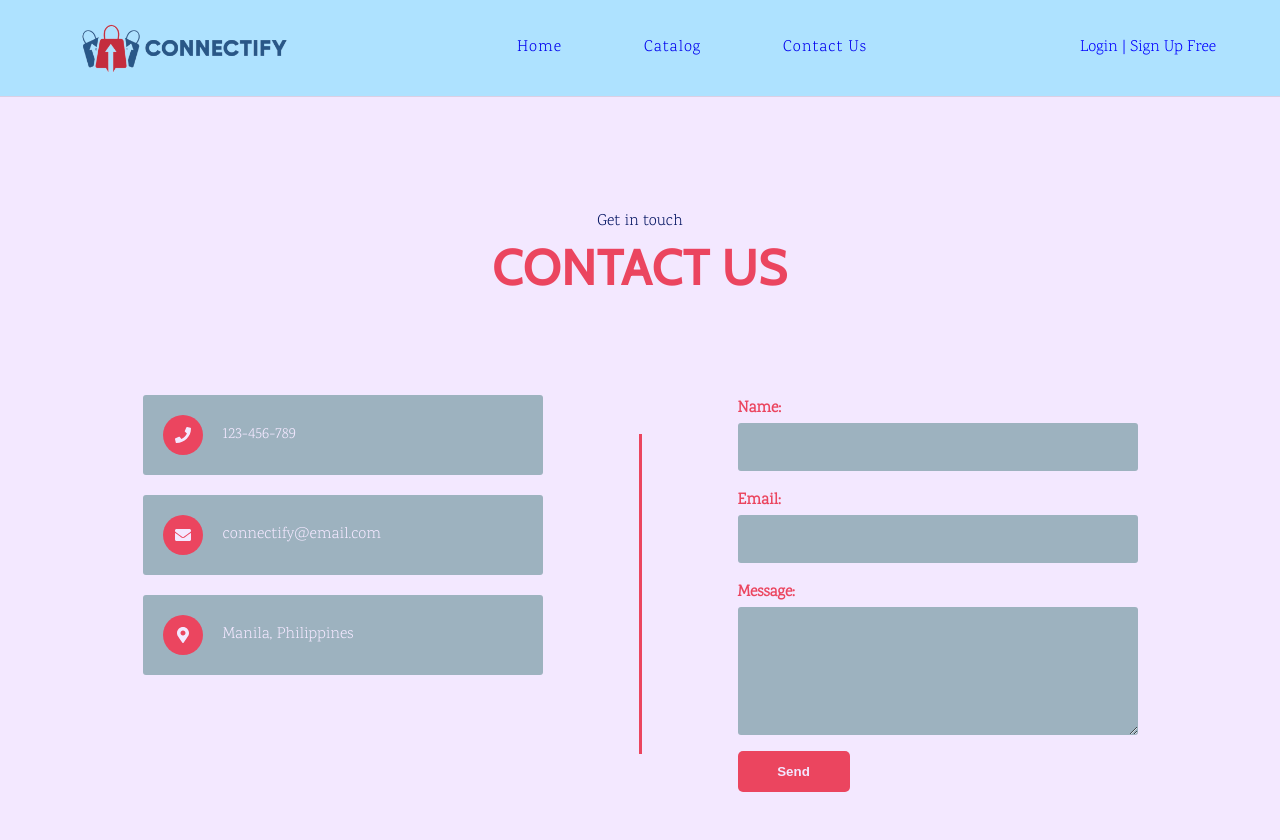
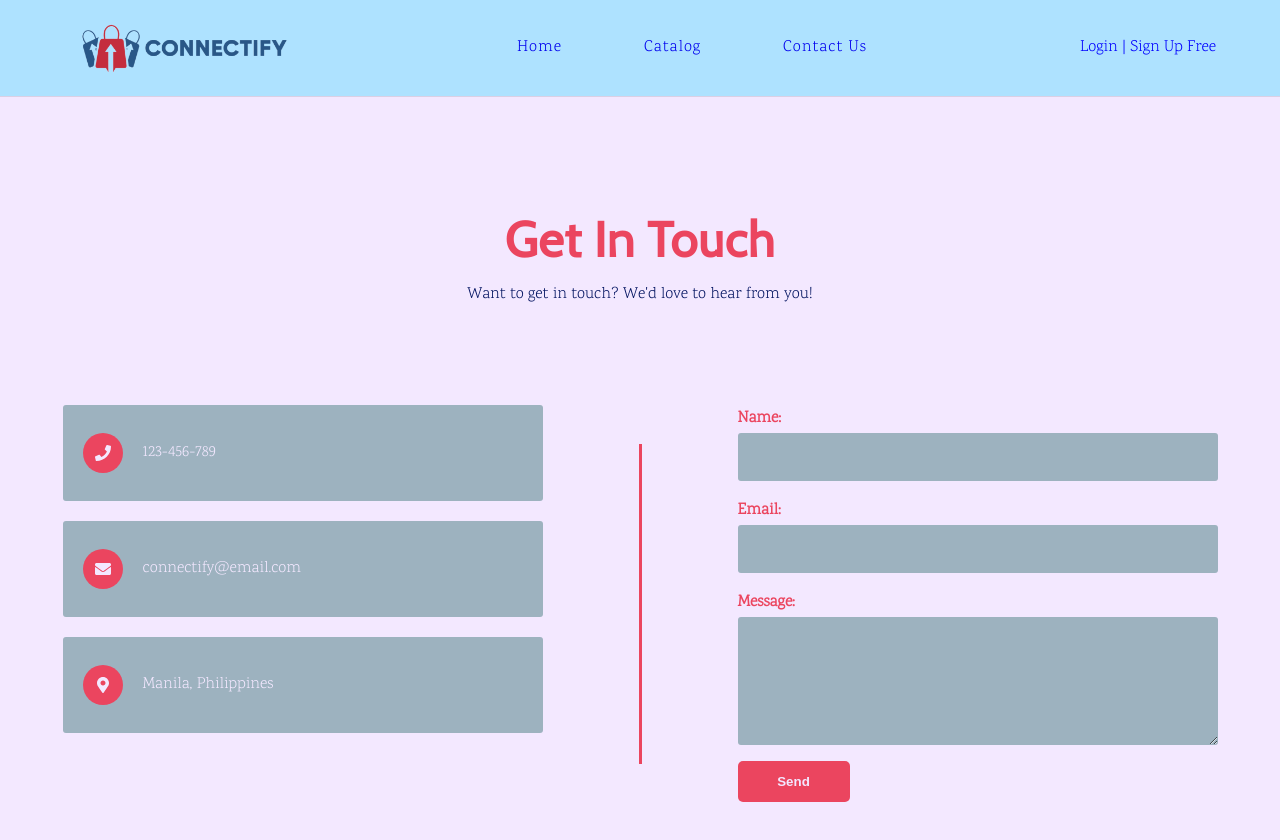
Before and after one commit to r4sy4n/connectify, a React (Create React App) app in the folder client/: page /contactus in a window 1280 px wide. Shown: the top 840 px of the page. Built offline with nearby package versions, Linux system fonts and the light colour scheme.

Commit message:
fix: change headline, font size, spacing

```diff
--- a/client/src/assets/wrappers/ContactDetailsWrapper.js
+++ b/client/src/assets/wrappers/ContactDetailsWrapper.js
@@ -14,8 +14,8 @@ const ContactItem = styled.div`
   gap: 20px;
   justify-content: flex-start;
   background-color: rgb(157, 178, 191);
-  width: 25rem;
-  height: 5rem;
+  width: 30rem;
+  height: 6rem;
   padding-left: 20px;
   color: #F3E8FF;
   border-radius: 3px;
--- a/client/src/assets/wrappers/ContactFormWrapper.js
+++ b/client/src/assets/wrappers/ContactFormWrapper.js
@@ -1,7 +1,7 @@
 import styled from 'styled-components';
 
 const ContactFormWrapper = styled.div`
-  width: 25rem;
+  width: 30rem;
   margin: 0 auto;
 `;
 
@@ -12,7 +12,7 @@ const Form = styled.form`
   box-shadow: none;
   margin: 0;
   padding: 0;
-  width: 25rem;
+  width: 30rem;
 
   label {
     text-align: start;
--- a/client/src/assets/wrappers/ContactWrapper.js
+++ b/client/src/assets/wrappers/ContactWrapper.js
@@ -17,6 +17,7 @@ cursor: pointer;
 
   p {
     margin: 0;
+    margin-top: 10px;
     text-align: center;
     max-width: none;
   }
--- a/client/src/pages/ContactUs.js
+++ b/client/src/pages/ContactUs.js
@@ -10,8 +10,8 @@ const ContactUs = () => {
       <Navbar />
       <ContactWrapper>
         <div className='title-container'>
-          <p>Get in touch</p>
-          <h1>CONTACT US</h1>
+          <h1>Get in touch</h1>
+          <p>Want to get in touch? We'd love to hear from you!</p>
         </div>
         <div className='contact-container'>
           <div className='contact-details'>
```
